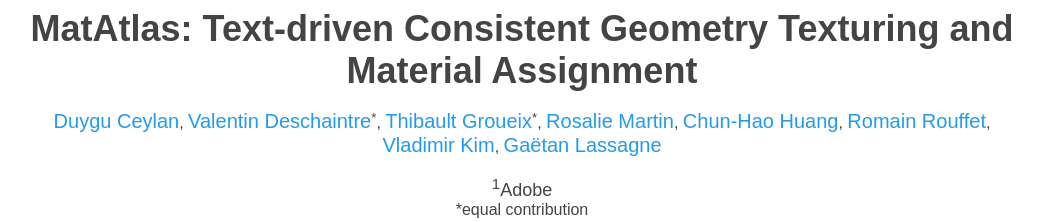
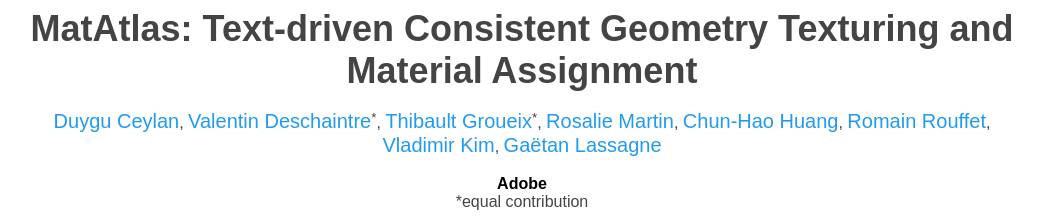
Before and after one commit to duyguceylan/matatlas, a plain HTML site: page index.html in a window 1280 px wide. Shown: the top 222 px of the page, without its empty margins (118-1160 px from the left). Drawn offline with Linux system fonts and the light colour scheme.

Commit message:
Update index.html

```diff
--- a/index.html
+++ b/index.html
@@ -16,7 +16,8 @@
         <div id="author-list">
         </div>
         <br>
-        <div id="affiliation-list">
+        <div id="affiliation">
+            <span style="color:black;font-weight:bold;">Adobe</span>
         </div>
         <div id="footnote">
             <span >*equal contribution</span>
```
